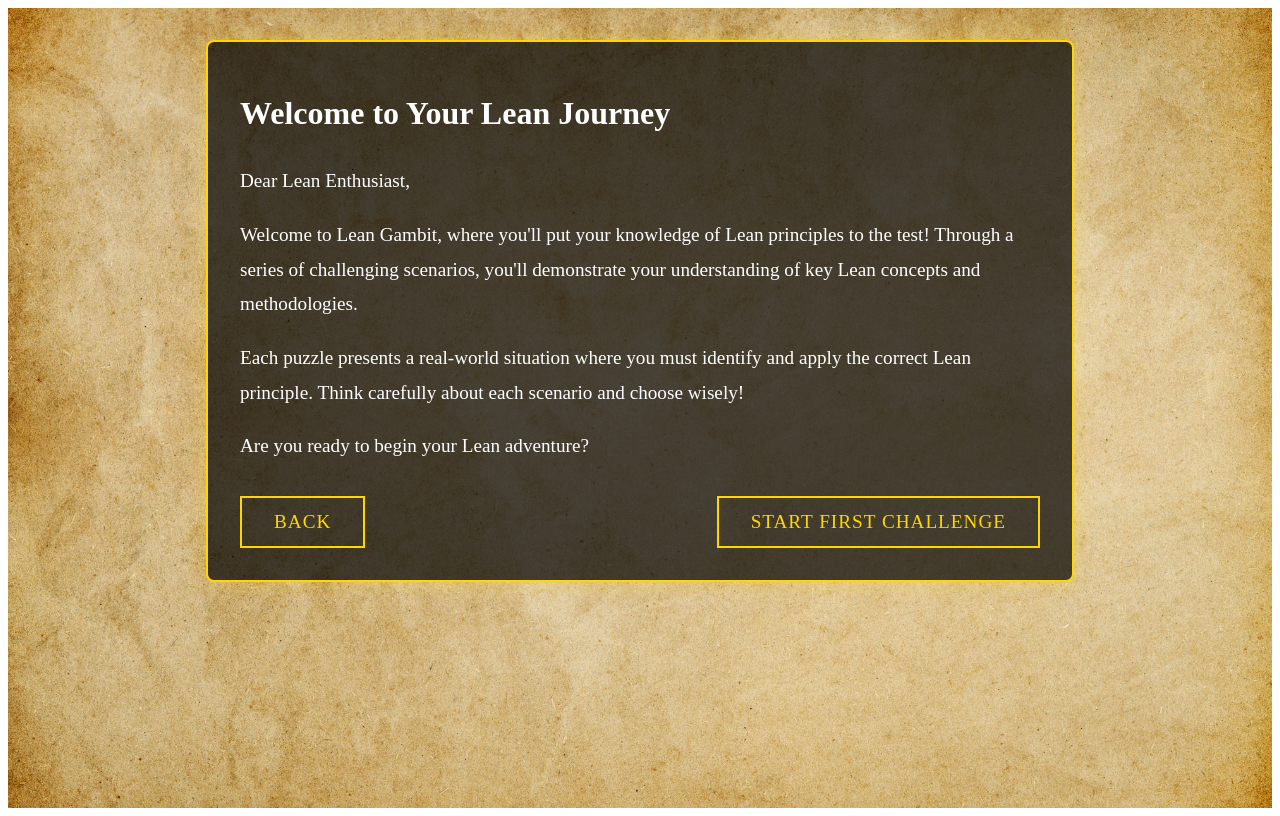
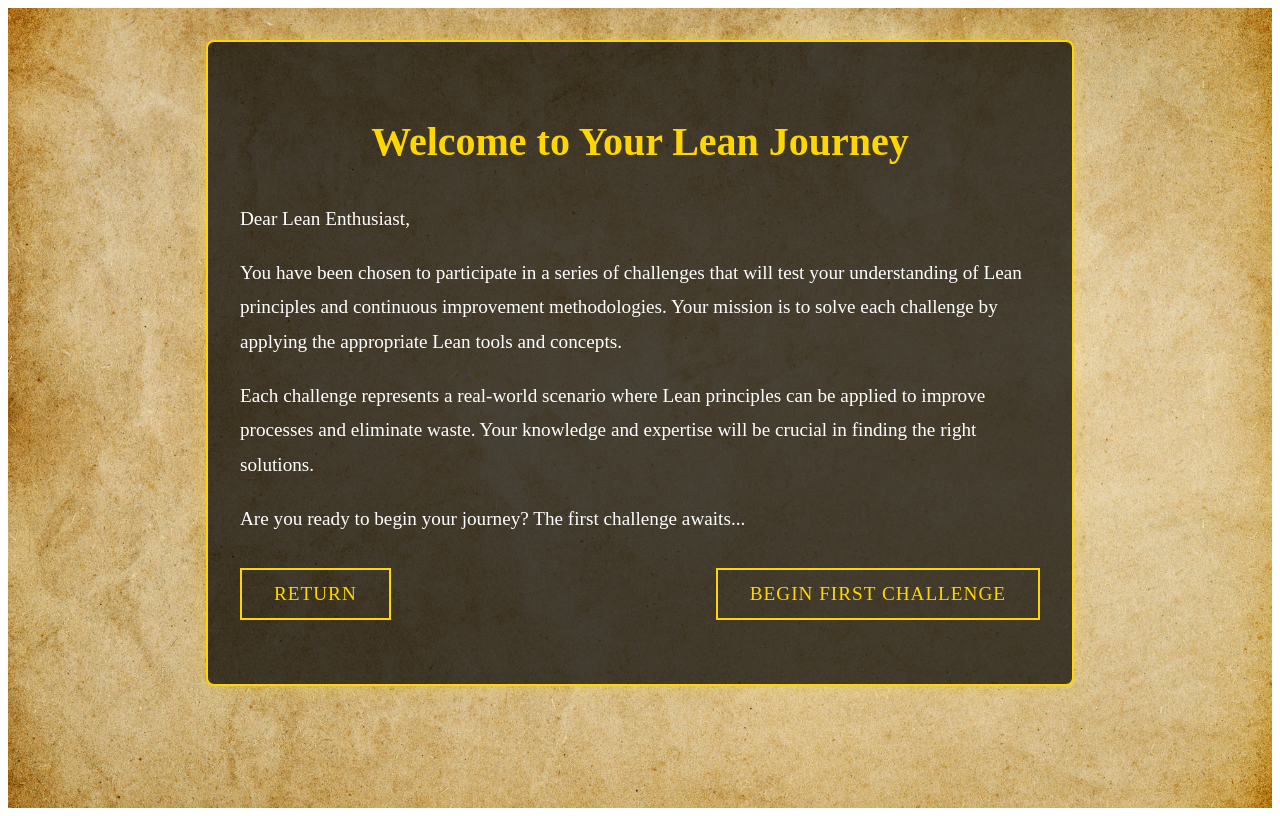
Before and after one commit to tipsyelifant/lean-gambit, a React (Vite) app: page /letter in a window 1280 px wide. Built offline with nearby package versions, Linux system fonts and the light colour scheme.

Commit message:
Update Letter.tsx

```diff
--- a/src/pages/Letter.tsx
+++ b/src/pages/Letter.tsx
@@ -5,23 +5,26 @@ function Letter() {
 
   return (
     <div className="letter-container">
-      <h1>Welcome to Your Lean Journey</h1>
       <div className="letter-content">
+        <h1>Welcome to Your Lean Journey</h1>
         <p>Dear Lean Enthusiast,</p>
         <p>
-          Welcome to Lean Gambit, where you'll put your knowledge of Lean principles to the test!
-          Through a series of challenging scenarios, you'll demonstrate your understanding of key
-          Lean concepts and methodologies.
+          You have been chosen to participate in a series of challenges that will test your understanding
+          of Lean principles and continuous improvement methodologies. Your mission is to solve each
+          challenge by applying the appropriate Lean tools and concepts.
         </p>
         <p>
-          Each puzzle presents a real-world situation where you must identify and apply the correct
-          Lean principle. Think carefully about each scenario and choose wisely!
+          Each challenge represents a real-world scenario where Lean principles can be applied to
+          improve processes and eliminate waste. Your knowledge and expertise will be crucial in
+          finding the right solutions.
         </p>
-        <p>Are you ready to begin your Lean adventure?</p>
-      </div>
-      <div className="navigation-buttons">
-        <button onClick={() => navigate('/')}>Back</button>
-        <button onClick={() => navigate('/puzzle/1')}>Start First Challenge</button>
+        <p>
+          Are you ready to begin your journey? The first challenge awaits...
+        </p>
+        <div className="navigation-buttons">
+          <button onClick={() => navigate('/')}>Return</button>
+          <button onClick={() => navigate('/puzzle/1')}>Begin First Challenge</button>
+        </div>
       </div>
     </div>
   );
```
